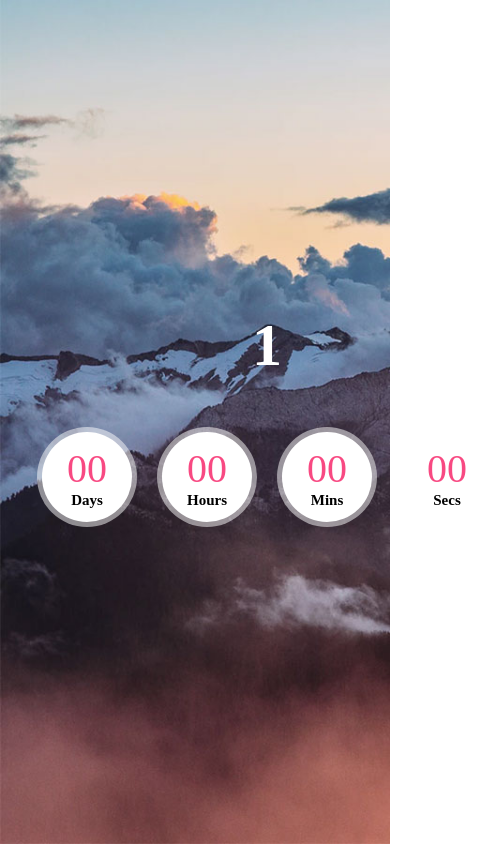
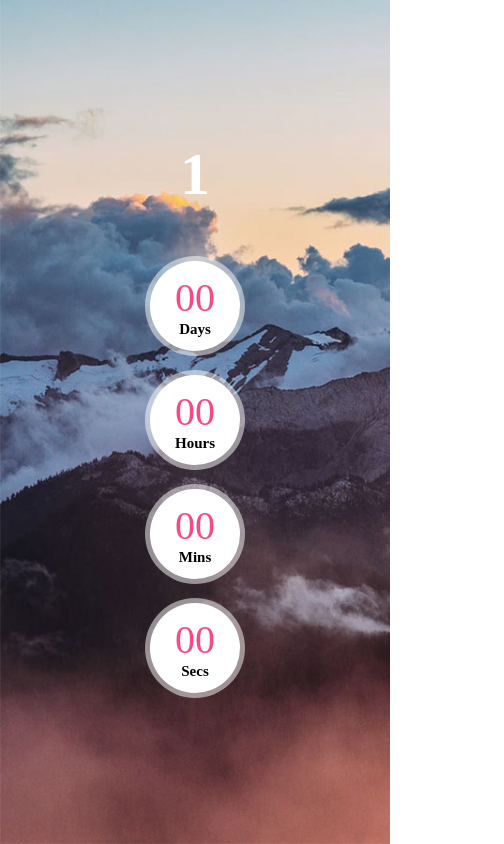
Before and after one commit to boiOctave/frontendcountdown, a React (Create React App) app: page /1 in a window 390 px wide. Shown: the whole page, 504 px wide, since content can reach past the window. Built offline with nearby package versions, Linux system fonts and the light colour scheme; no server answers; a web font is replaced by a local one.

Commit message:
new2 commit

```diff
--- a/src/components/modal/Modal.css
+++ b/src/components/modal/Modal.css
@@ -176,9 +176,6 @@ img.chevronright {
       bottom: -819%;
   } */
 
-  .modal {
-    height: 280px;
-  }
   .top__modal h4 {
     font-size: 18px;
   }
@@ -194,14 +191,14 @@ img.chevronright {
 @media screen and (max-width: 300px) {
   .wallets img {
     width: 122px;
-    height: 44px;
+    /* height: 44px; */
   }
   img.meta__img {
     width: 93px;
-    height: 44px;
+    /* height: 44px; */
   }
   img.chevronright {
     width: 20px;
-    height: 20px;
+    /* height: 20px; */
   }
 }
--- a/src/layout/MainLayout.css
+++ b/src/layout/MainLayout.css
@@ -3,6 +3,8 @@
   height: 100%;
   padding: 30px;
   display: grid;
+
+  overflow-x: hidden;
   place-items: center;
   background: url("../assets/images/bg.jpg");
   background-size: cover;
--- a/src/pages/CountdownPage/CountdownPage.css
+++ b/src/pages/CountdownPage/CountdownPage.css
@@ -55,3 +55,10 @@ h4 {
   font-weight: 700;
   font-size: 1.5rem;
 }
+
+@media (max-width: 600px) {
+  .countdown {
+    justify-content: space-between;
+    flex-direction: column;
+  }
+}
--- a/src/pages/Home/Home.css
+++ b/src/pages/Home/Home.css
@@ -76,3 +76,14 @@ img.alarm {
     transform: rotate(0deg);
   }
 }
+
+@media (max-width: 700px) {
+  img.alarm {
+    width: 70px;
+    height: 70px;
+  }
+  img.clock {
+    width: 70px;
+    height: 70px;
+  }
+}
```
